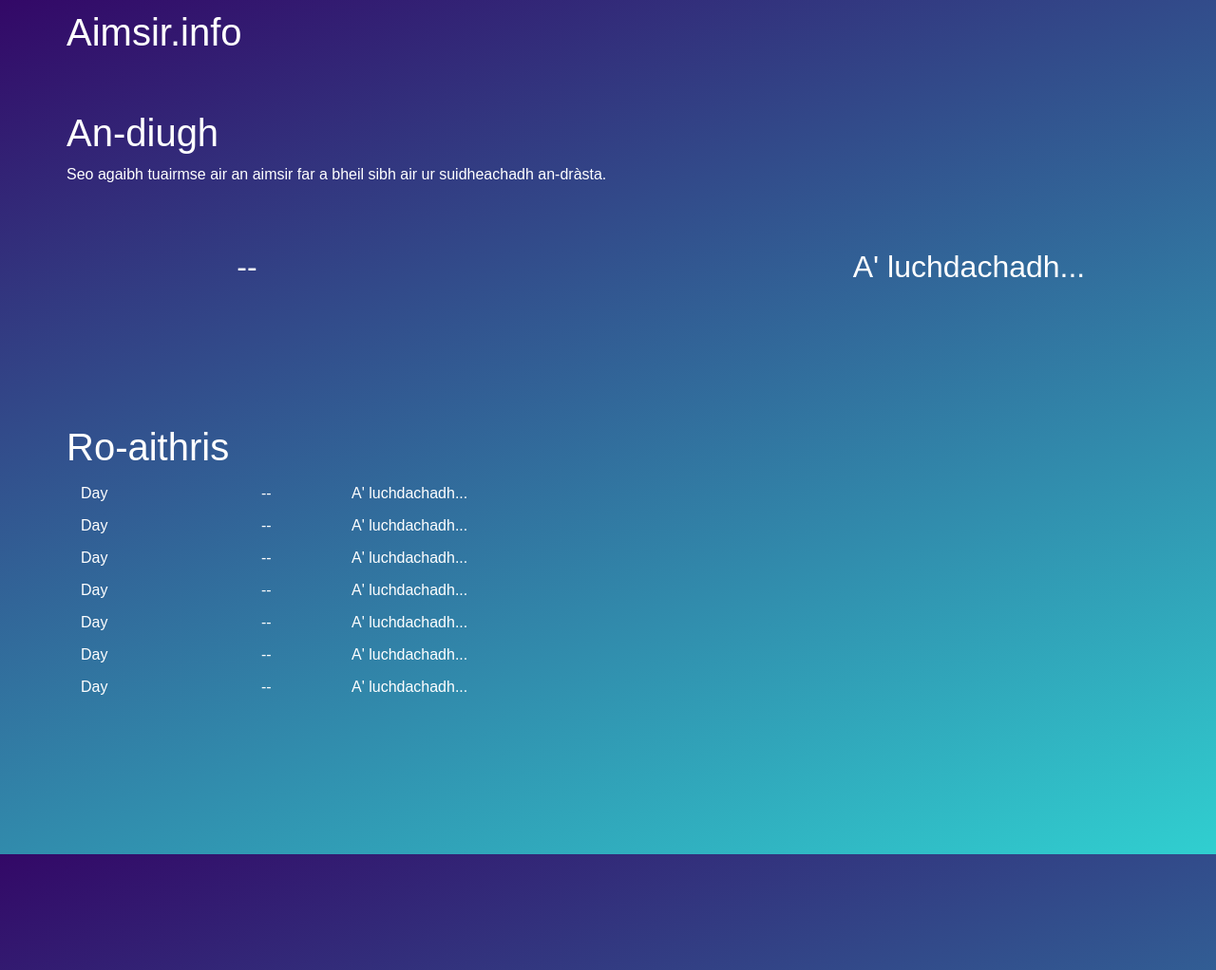
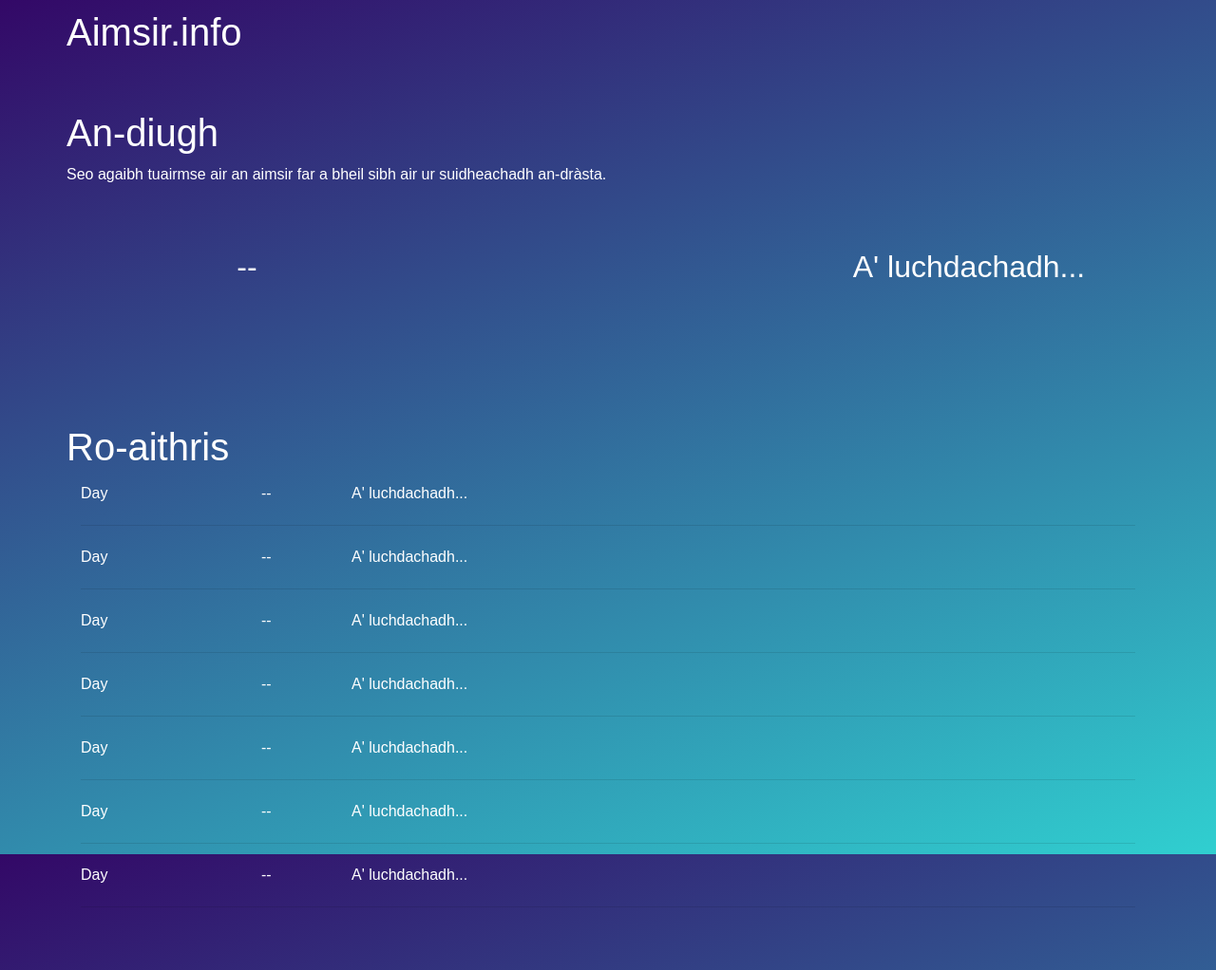
Before and after one commit to angeidheal/aimsir, a Jekyll site: the page built from index.html, in a window 1280 px wide. Shown: the whole page at 95% size. Built offline with Jekyll 4.4.1, drawn with Linux system fonts in a browser that asks for light colours; nearby versions of some CDN libraries; a script that is not in the unit is left out.

Commit message:
Update index.html

```diff
--- a/index.html
+++ b/index.html
@@ -43,6 +43,7 @@ title: Dachaigh
         A' luchdachadh...
       </div>
     </div>
+    <hr/>
     <div class="row daily-summary day-2">
       <div class="col-md-2 day-2-day">
         Day
@@ -54,6 +55,7 @@ title: Dachaigh
         A' luchdachadh...
       </div>
     </div>
+    <hr/>
     <div class="row daily-summary day-3">
       <div class="col-md-2 day-3-day">
         Day
@@ -65,6 +67,7 @@ title: Dachaigh
         A' luchdachadh...
       </div>
     </div>
+    <hr/>
     <div class="row daily-summary day-4">
       <div class="col-md-2 day-4-day">
         Day
@@ -76,6 +79,7 @@ title: Dachaigh
         A' luchdachadh...
       </div>
     </div>
+    <hr/>
     <div class="row daily-summary day-5">
       <div class="col-md-2 day-5-day">
         Day
@@ -87,6 +91,7 @@ title: Dachaigh
         A' luchdachadh...
       </div>
     </div>
+    <hr/>
     <div class="row daily-summary day-6">
       <div class="col-md-2 day-6-day">
         Day
@@ -98,6 +103,7 @@ title: Dachaigh
         A' luchdachadh...
       </div>
     </div>
+    <hr/>
     <div class="row daily-summary day-7">
       <div class="col-md-2 day-7-day">
         Day
@@ -109,6 +115,7 @@ title: Dachaigh
         A' luchdachadh...
       </div>
     </div>
+    <hr/>
 
 
   <div class="row footnote">
```
